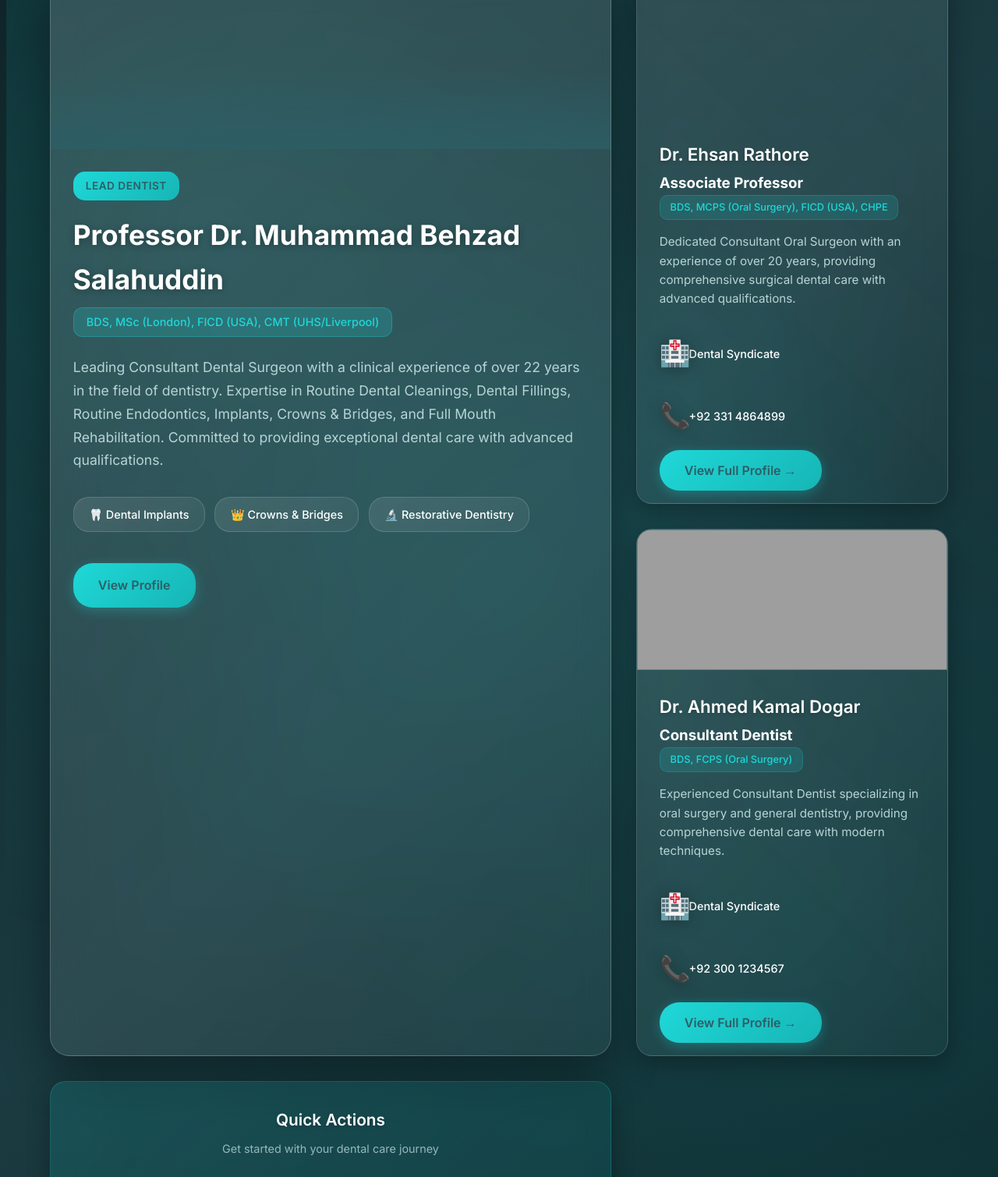
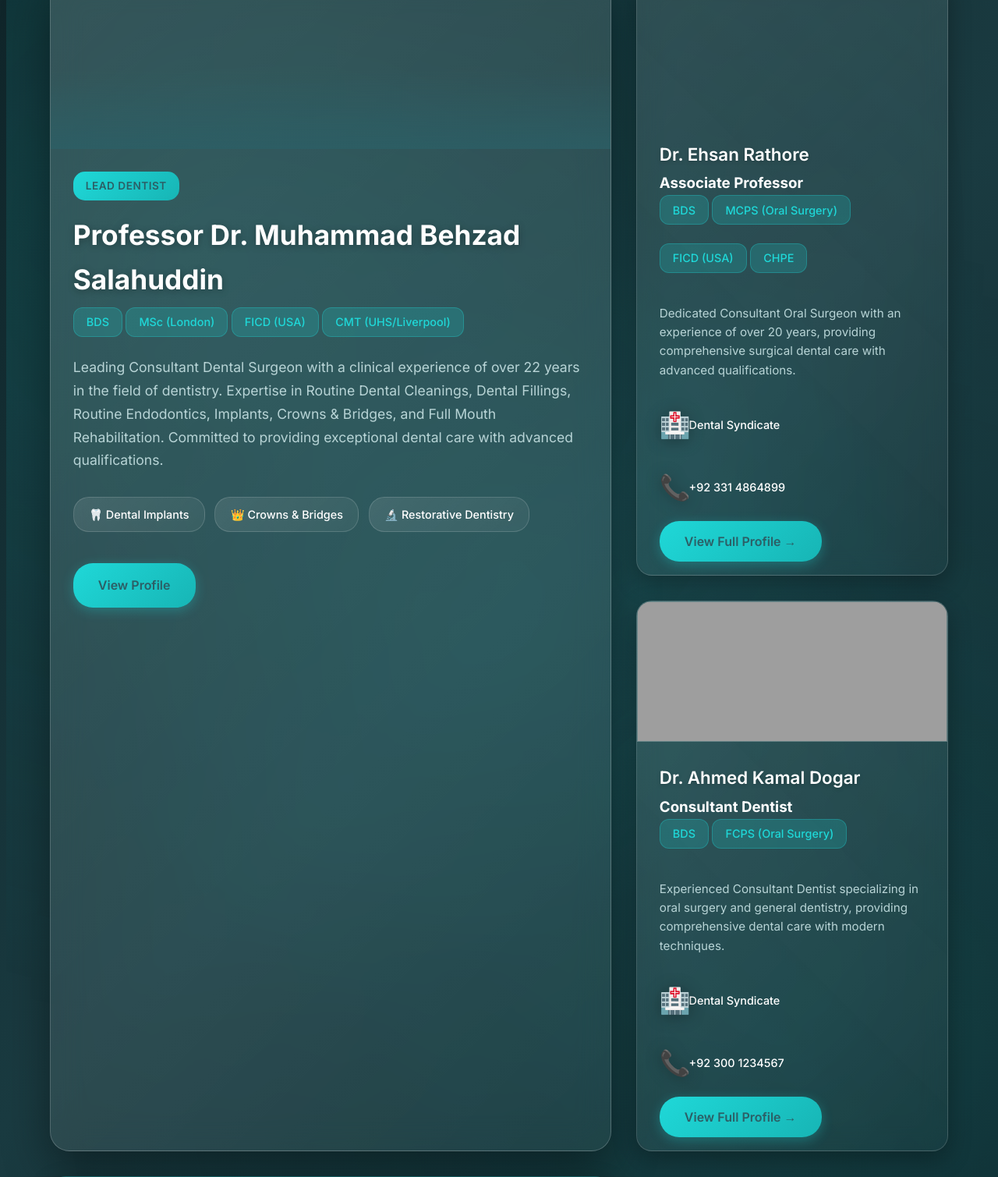
Before and after one commit to sheharzad-developer/dental-syndicate, a Flask app: page / in a window 1280 px wide. Shown: the part 3279-4788 px from the top of the page at 78% size. Run offline with Flask 3, Linux system fonts and the light colour scheme; grey boxes are pictures that could not be loaded.

Commit message:
Refactor doctor credentials to separate badges
Updated the display of doctor credentials on the index page by splitting combined credentials into individual 'credentials-badge' divs for each qualification. This improves readability and visual consistency.

```diff
--- a/templates/index.html
+++ b/templates/index.html
@@ -231,7 +231,10 @@
             <div class="featured-doctor-content">
                 <div class="featured-badge">Lead Dentist</div>
                 <h3>Professor Dr. Muhammad Behzad Salahuddin</h3>
-                <div class="credentials-badge">BDS, MSc (London), FICD (USA), CMT (UHS/Liverpool)</div>
+                <div class="credentials-badge">BDS</div>
+                    <div class="credentials-badge">MSc (London)</div>
+                    <div class="credentials-badge">FICD (USA)</div>
+                    <div class="credentials-badge">CMT (UHS/Liverpool)</div>
                 <p class="featured-description">
                     Leading Consultant Dental Surgeon with a clinical experience of over 22 years in the field of dentistry.
                     Expertise in Routine Dental Cleanings, Dental Fillings, Routine Endodontics, Implants, Crowns & Bridges, and Full Mouth Rehabilitation.
@@ -260,7 +263,10 @@
                 <div class="doctor-header">
                     <h4>Dr. Ehsan Rathore</h4>
                     <h3>Associate Professor</h3>
-                    <span class="credentials">BDS, MCPS (Oral Surgery), FICD (USA), CHPE</span>
+                   <div class="credentials-badge">BDS</div>
+                    <div class="credentials-badge">MCPS (Oral Surgery)</div>
+                    <div class="credentials-badge">FICD (USA)</div>
+                    <div class="credentials-badge">CHPE</div>
                 </div>
                 <p class="secondary-description">
                     Dedicated Consultant Oral Surgeon with an experience of over 20 years, providing comprehensive surgical dental care with advanced qualifications.
@@ -289,7 +295,8 @@
                 <div class="doctor-header">
                     <h4>Dr. Ahmed Kamal Dogar</h4>
                     <h3>Consultant Dentist</h3>
-                    <span class="credentials">BDS, FCPS (Oral Surgery)</span>
+                    <div class="credentials-badge">BDS</div>
+                    <div class="credentials-badge">FCPS (Oral Surgery)</div>
                 </div>
                 <p class="secondary-description">
                     Experienced Consultant Dentist specializing in oral surgery and general dentistry, providing comprehensive dental care with modern techniques.
```
